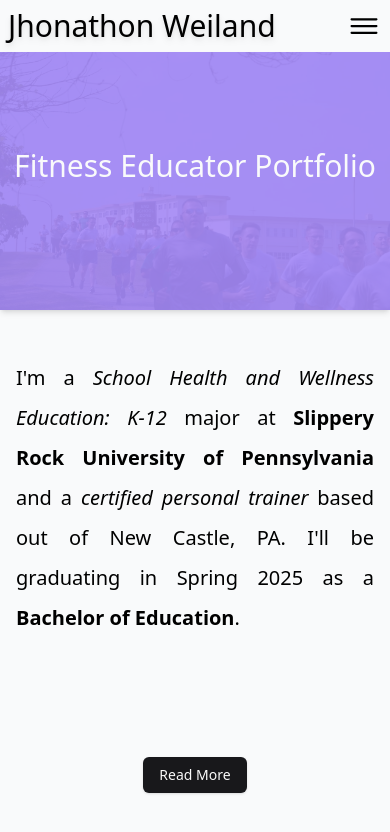
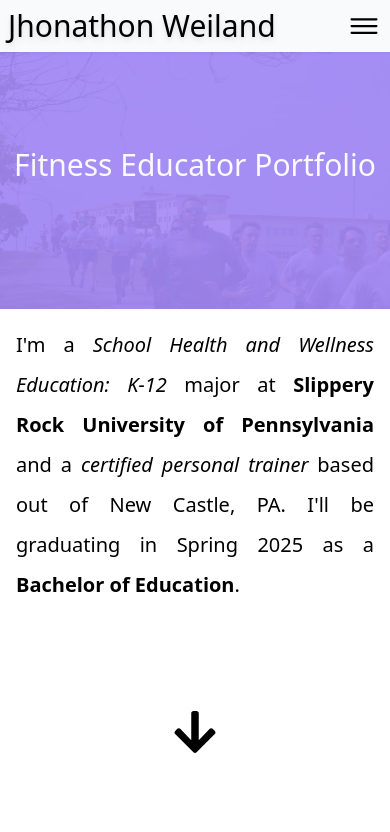
Before and after one commit to csfrey/jweilandportfolio, a Next.js app: page / in a window 390 px wide. Shown: the top 832 px of the page. Built offline with nearby package versions, Linux system fonts and the light colour scheme.

Commit message:
finally happy with a mobile layout

```diff
--- a/app/layout.tsx
+++ b/app/layout.tsx
@@ -31,10 +31,14 @@
   return (
     <html lang="en">
       <body
-        className={`${dmSans.variable} ${dmSerif.variable} font-sans text-black h-screen flex flex-col bg-gray-50`}
+        className={`${dmSans.variable} ${dmSerif.variable} font-sans text-black h-screen bg-gray-5 overflow-y-hidden`}
       >
-        <SiteHeader />
-        <main className="grow">{children}</main>
+        <header className="sticky top-0 z-50 shadow h-[6%]">
+          <SiteHeader />
+        </header>
+        <div className="h-[94%] overflow-y-scroll snap-y snap-mandatory">
+          {children}
+        </div>
       </body>
     </html>
   );
--- a/app/page.tsx
+++ b/app/page.tsx
@@ -1,40 +1,36 @@
 "use client";
 
+import MobileHero from "@/components/MobileHero";
+import MobileBlurb from "@/components/MobileBlurb";
+import { FaArrowDown } from "react-icons/fa";
+
 import "./cornerbox.css";
-import { Button } from "@/components/ui/button";
 
-// const longBio =
-//   "I was born and raised in Southeast Texas,  but spent the majority of my childhood moving around many of the southern states. In school, I participated in an athletics program and powerlifting competitions which introduced me to my passion for health and wellness. At 19, I joined the U.S. Air Force as a Supply troop and was stationed overseas for 6 years. I had the pleasure of living and working in the U.K., South Korea, and Japan. I was able to gain invaluable workplace experience,  plentiful volunteer opportunities, the training and skillset to become a strong leader, and an innumerable amount of unique cultural experiences that living internationally can offer. Today, I spend my time as a  certified personal trainer working with clients of all age groups, and as a full-time university student working towards a Bachelors in Education that specializes in school health and wellness for all grades, as well as a minor in the Japanese language and history.";
+const longBio =
+  "I was born and raised in Southeast Texas,  but spent the majority of my childhood moving around many of the southern states. In school, I participated in an athletics program and powerlifting competitions which introduced me to my passion for health and wellness. At 19, I joined the U.S. Air Force as a Supply troop and was stationed overseas for 6 years. I had the pleasure of living and working in the U.K., South Korea, and Japan. I was able to gain invaluable workplace experience,  plentiful volunteer opportunities, the training and skillset to become a strong leader, and an innumerable amount of unique cultural experiences that living internationally can offer. Today, I spend my time as a  certified personal trainer working with clients of all age groups, and as a full-time university student working towards a Bachelors in Education that specializes in school health and wellness for all grades, as well as a minor in the Japanese language and history.";
 
 export default function Home() {
   return (
-    <div className="h-screen flex flex-col">
-      <section className="shadow-md mb-8">
-        <div>
-          <div className="absolute w-full text-center mt-24 z-10 text-3xl text-gray-50">
-            Fitness Educator Portfolio
+    <>
+      <section className="h-full flex flex-col snap-center snap-always">
+        <article className="relative">
+          <MobileHero />
+        </article>
+
+        <article className="">
+          <MobileBlurb />
+        </article>
+
+        <article className="grow flex flex-col justify-center">
+          <div className="flex justify-center">
+            <FaArrowDown className="text-5xl" />
           </div>
-          <div className="relative after:content-normal after:absolute after:top-0 after:left-0 after:w-full after:h-full after:bg-violet-400 after:bg-opacity-90">
-            <img className="w-full" src="/images/running.png" />
-          </div>
-        </div>
+        </article>
       </section>
 
-      <section className="">
-        <div className="p-4 font-sans text-justify text-xl leading-loose lg:text-2xl lg:leading-loose xl:text-3xl xl:leading-loose">
-          I&apos;m a <i>School Health and Wellness Education: K-12</i> major at{" "}
-          <strong>Slippery Rock University of Pennsylvania</strong> and a{" "}
-          <i>certified personal trainer</i> based out of New Castle, PA.
-          I&apos;ll be graduating in Spring 2025 as a{" "}
-          <strong>Bachelor of Education</strong>.
-        </div>
+      <section className="h-full flex flex-col snap-center snap-always">
+        <article>Certifications</article>
       </section>
-
-      <section className="grow flex flex-col justify-center">
-        <div className="flex justify-center">
-          <Button>Read More</Button>
-        </div>
-      </section>
-    </div>
+    </>
   );
 }
--- /dev/null
+++ b/components/MobileBlurb.tsx
@@ -0,0 +1,12 @@
+const MobileBlurb = () => {
+  return (
+    <div className="p-4 font-sans text-justify text-xl leading-loose lg:text-2xl lg:leading-loose xl:text-3xl xl:leading-loose">
+      I&apos;m a <i>School Health and Wellness Education: K-12</i> major at{" "}
+      <strong>Slippery Rock University of Pennsylvania</strong> and a{" "}
+      <i>certified personal trainer</i> based out of New Castle, PA. I&apos;ll
+      be graduating in Spring 2025 as a <strong>Bachelor of Education</strong>.
+    </div>
+  );
+};
+
+export default MobileBlurb;
--- /dev/null
+++ b/components/MobileHero.tsx
@@ -0,0 +1,14 @@
+const MobileHero = () => {
+  return (
+    <div>
+      <div className="absolute w-full text-center mt-24 z-10 text-3xl text-gray-50">
+        Fitness Educator Portfolio
+      </div>
+      <div className="relative after:content-normal after:absolute after:top-0 after:left-0 after:w-full after:h-full after:bg-violet-400 after:bg-opacity-90">
+        <img className="w-full" src="/images/running.png" />
+      </div>
+    </div>
+  );
+};
+
+export default MobileHero;
--- a/components/SiteHeader.tsx
+++ b/components/SiteHeader.tsx
@@ -2,14 +2,14 @@
 
 const SiteHeader = () => {
   return (
-    <header className="shadow p-2 flex justify-between">
+    <div className="p-2 flex justify-between bg-gray-50">
       <div className="flex flex-col justify-center">
         <h1 className="font text-3xl drop-shadow-md">Jhonathon Weiland</h1>
       </div>
       <div className="flex flex-col justify-center">
         <IoIosMenu className="text-4xl" />
       </div>
-    </header>
+    </div>
   );
 };
 
```
Also changed, not shown: 1 other file (tests, documents, lock files or other folders).
